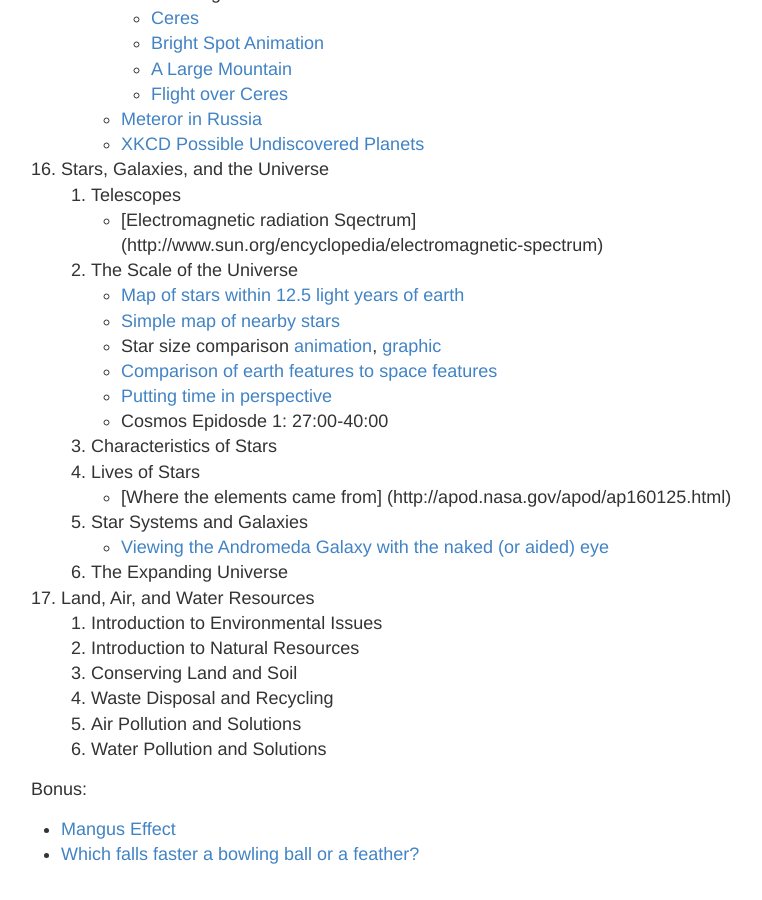
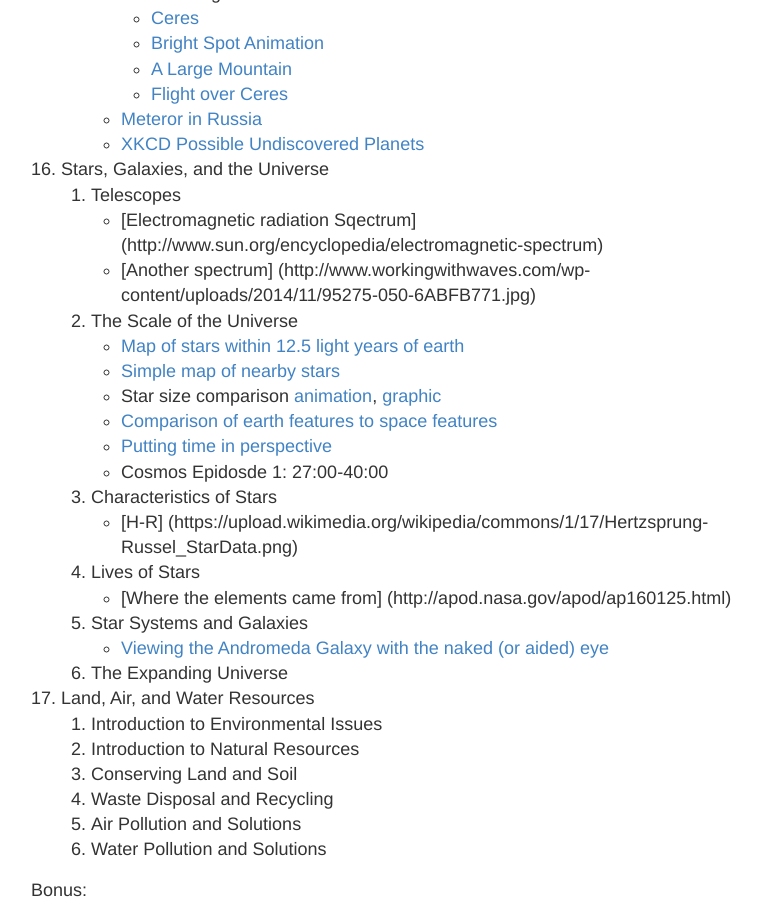
Before and after one commit to ctkstl/earth_science, a Jekyll site: the page built from resources.md, in a window 1280 px wide and 900 px high, scrolled down 10157 px. Shown: the whole window, without its empty margins (249-1011 px from the left). Built offline with Jekyll 4.4.1, drawn with Linux system fonts in a browser that asks for light colours.

Commit message:
spectrum and H-R diagram

```diff
--- a/resources.md
+++ b/resources.md
@@ -327,6 +327,7 @@ permalink: /resources/
 16. Stars, Galaxies, and the Universe
     1.  Telescopes
         *   [Electromagnetic radiation Sqectrum] (http://www.sun.org/encyclopedia/electromagnetic-spectrum)
+        *   [Another spectrum] (http://www.workingwithwaves.com/wp-content/uploads/2014/11/95275-050-6ABFB771.jpg)
     2.  The Scale of the Universe
         *   [Map of stars within 12.5 light years of earth](http://www.atlasoftheuniverse.com/12lys.html)
         *   [Simple map of nearby stars](https://commons.wikimedia.org/wiki/File:PIA18003-NASA-WISE-StarsNearSun-20140425-2.png)
@@ -335,6 +336,7 @@ permalink: /resources/
         *   [Putting time in perspective](http://ctkstl.github.io/earth_science/images/PuttingTimeInPerspective-G.png)
         *   Cosmos Epidosde 1: 27:00-40:00
     3.  Characteristics of Stars
+        * [H-R] (https://upload.wikimedia.org/wikipedia/commons/1/17/Hertzsprung-Russel_StarData.png)
     4.  Lives of Stars
         * [Where the elements came from] (http://apod.nasa.gov/apod/ap160125.html)
     5.  Star Systems and Galaxies
```
